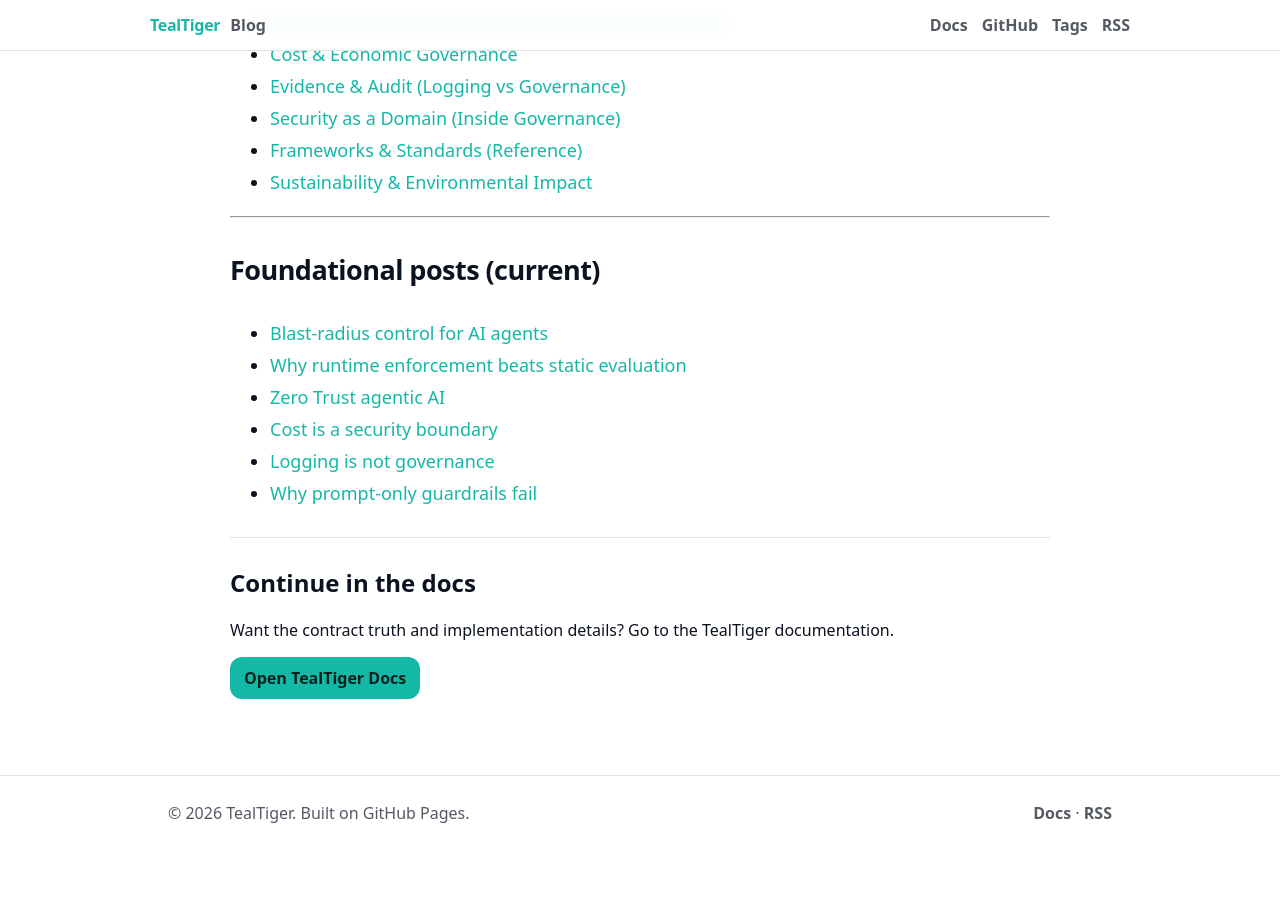
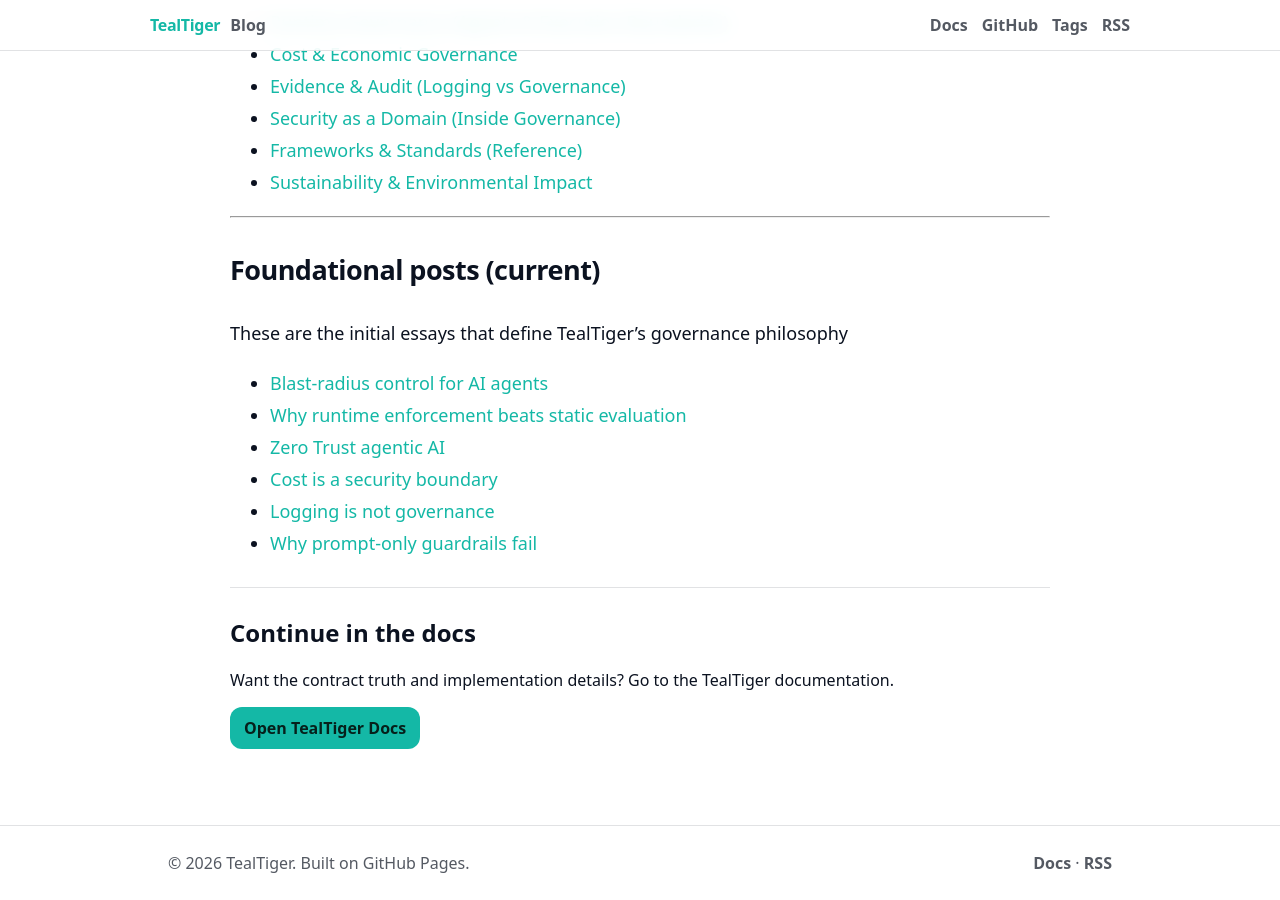
Before and after one commit to agentguard-ai/TealTiger-Blogs, a Jekyll site: the page built from governance/index.md, in a window 1280 px wide and 900 px high, scrolled down 638 px. Built offline with Jekyll 4.4.1, drawn with Linux system fonts in a browser that asks for light colours; before the commit the page ends 1488 px from its top, so only the background shows below that.

Commit message:
Update index.md

```diff
--- a/governance/index.md
+++ b/governance/index.md
@@ -26,6 +26,7 @@ This hub organizes the blog into governance domains. Start with the hubs below.
 ---
 
 ## Foundational posts (current)
+These are the initial essays that define TealTiger’s governance philosophy
 - [Blast-radius control for AI agents](/2026/02/27/blast-radius-control-for-ai-agents.html)
 - [Why runtime enforcement beats static evaluation](/2026/02/27/why-runtime-enforcement-beats-static-evaluation.html)
 - [Zero Trust agentic AI](/2026/02/27/zero-trust-agentic-ai.html)
```
